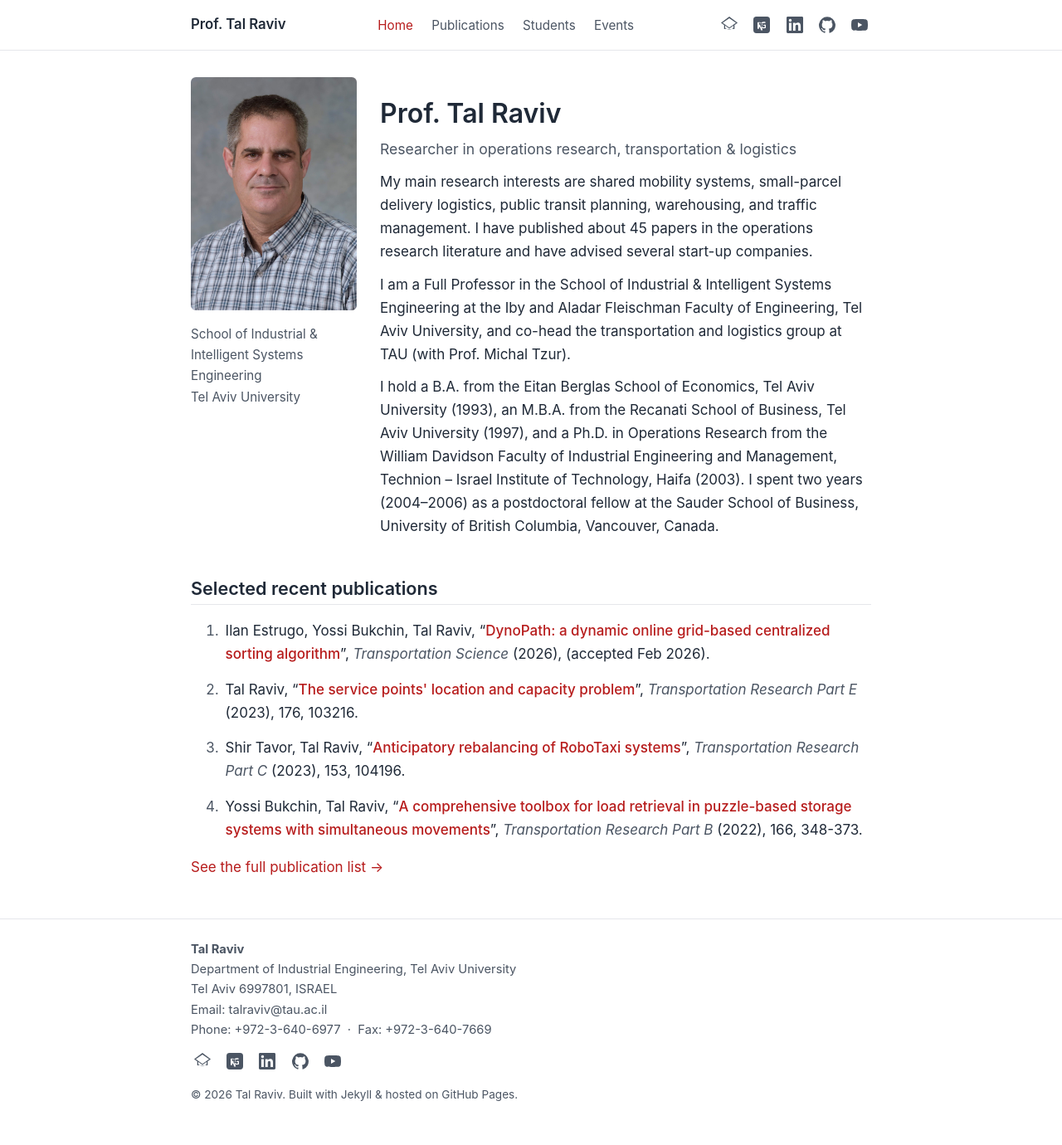
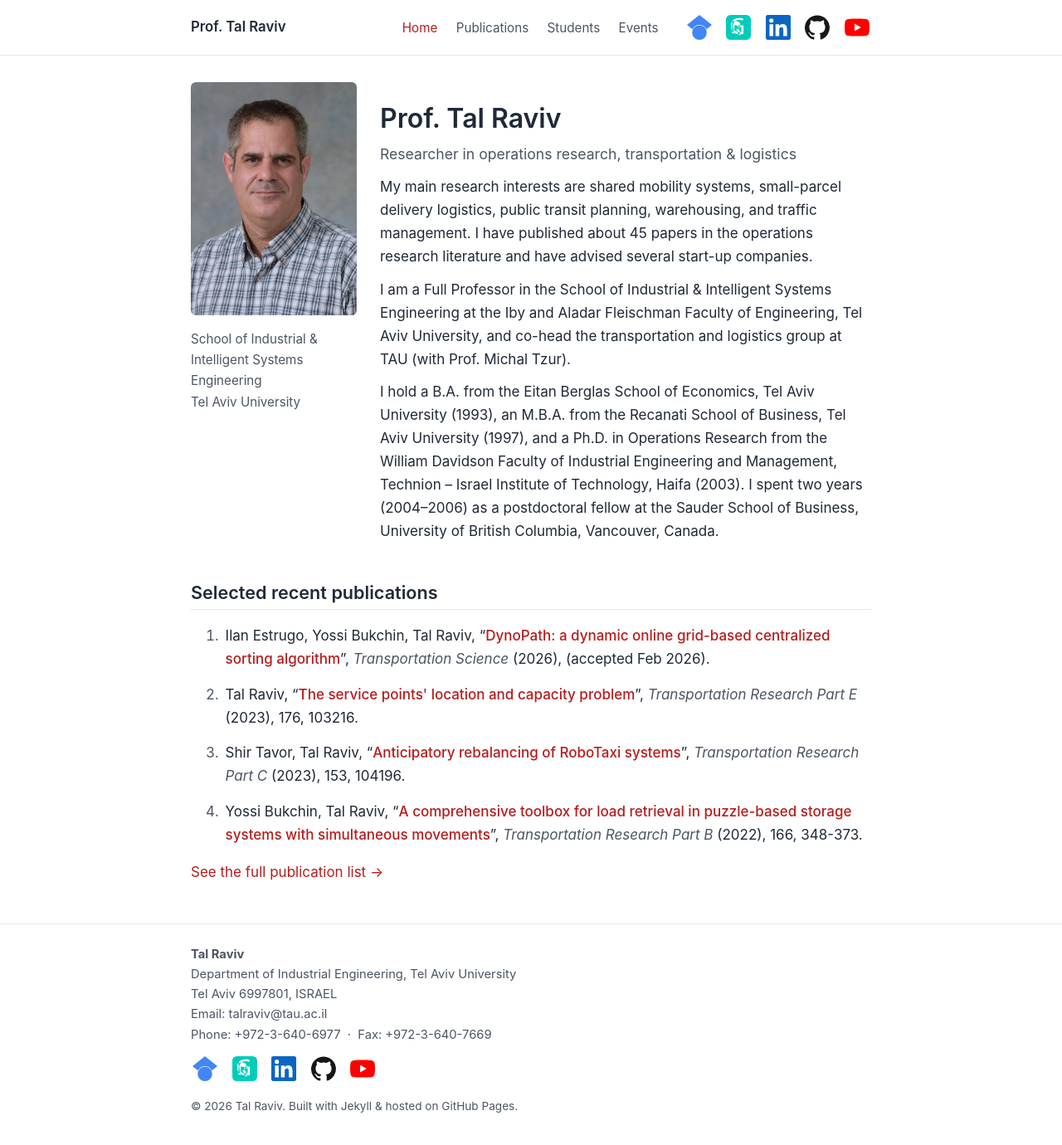
Before and after one commit to tal69/tal69.github.io, a Jekyll site: the page built from index.md, in a window 1280 px wide and 1385 px high. Shown: the top 1380 px of the window at 83% size. Built offline with Jekyll 4.4.1, drawn with Linux system fonts in a browser that asks for light colours.

Commit message:
larger brand-colored social icons in header

```diff
--- a/_includes/social-icons.html
+++ b/_includes/social-icons.html
@@ -1,22 +1,21 @@
 {%- comment -%}
-  Inline-SVG social icons used in the site header and footer.
-  Sources: hand-traced from each brand's public mark, kept minimal so the file
-  stays small. Swap any href in _config.yml's `social:` block.
+  Inline-SVG social icons in brand colors. Sizes / colors are controlled in
+  assets/css/main.scss under `.social-icons`.
 {%- endcomment -%}
 <div class="social-icons">
-  <a href="{{ site.social.scholar }}" title="Google Scholar" aria-label="Google Scholar" rel="noopener" target="_blank">
-    <svg viewBox="0 0 24 24" aria-hidden="true"><path d="M12 0L0 9l4.5 3.4V18h15v-5.6L24 9 12 0zm0 2.3L21.6 9 12 16 2.4 9 12 2.3zM6 13l6 4.5L18 13v3.2c0 1-2.7 2.3-6 2.3s-6-1.3-6-2.3V13z"/></svg>
+  <a class="ic ic-scholar" href="{{ site.social.scholar }}" title="Google Scholar" aria-label="Google Scholar" rel="noopener" target="_blank">
+    <svg viewBox="0 0 24 24" aria-hidden="true"><path d="M5.242 13.769L0 9.5 12 0l12 9.5-5.242 4.269C17.548 11.249 14.978 9.5 12 9.5c-2.977 0-5.548 1.748-6.758 4.269zM12 10a7 7 0 100 14 7 7 0 000-14z"/></svg>
   </a>
-  <a href="{{ site.social.researchgate }}" title="ResearchGate" aria-label="ResearchGate" rel="noopener" target="_blank">
-    <svg viewBox="0 0 24 24" aria-hidden="true"><path d="M19.6 0H4.4A4.4 4.4 0 000 4.4v15.2A4.4 4.4 0 004.4 24h15.2a4.4 4.4 0 004.4-4.4V4.4A4.4 4.4 0 0019.6 0zM8.1 17.7H6V8.4c.7-.1 1.7-.2 2.9-.2 1.5 0 2.5.3 3.2.9.6.5 1 1.3 1 2.2 0 1.6-1.2 2.6-2.4 3v.1c1 .3 1.6 1.1 1.9 2.3.4 1.4.7 2.6.9 3H11c-.2-.3-.5-1.2-.8-2.5-.3-1.4-1-2-2.1-2.1H8.1v4.6zm0-6h.9c1.1 0 2-.5 2-1.4 0-1-.7-1.4-1.9-1.4-.5 0-.8 0-1 .1v2.7zM18 16.5c-.6.2-1.7.5-3 .5-1.5 0-2.7-.4-3.6-1.3-.8-.8-1.3-2-1.3-3.5 0-2.9 2.1-4.7 5.1-4.7 1.1 0 2 .2 2.4.5l-.4 1.6c-.5-.2-1.1-.4-2-.4-2 0-3.3 1.2-3.3 3.2 0 2 1.3 3.2 3.1 3.2.7 0 1.2-.1 1.5-.2v-2.2h-1.9v-1.5H18v4.8z"/></svg>
+  <a class="ic ic-rg" href="{{ site.social.researchgate }}" title="ResearchGate" aria-label="ResearchGate" rel="noopener" target="_blank">
+    <svg viewBox="0 0 24 24" aria-hidden="true"><path d="M19.586 0H4.414A4.414 4.414 0 000 4.414v15.172A4.414 4.414 0 004.414 24h15.172A4.414 4.414 0 0024 19.586V4.414A4.414 4.414 0 0019.586 0zM8.06 17.785H6V6.215c.78-.092 1.776-.184 3.029-.184 1.69 0 2.838.347 3.617 1.034.687.595 1.044 1.46 1.044 2.526 0 1.79-1.32 2.95-2.7 3.379v.06c1.11.357 1.79 1.318 2.139 2.683.475 1.856.825 3.149 1.135 3.668h-2.13c-.227-.397-.553-1.473-.953-3.087-.412-1.764-1.18-2.435-2.838-2.466h-1.283zm0-7.123v3.292h1.39c1.426 0 2.323-.825 2.323-2.034 0-1.346-.928-1.973-2.292-1.973-.674 0-1.18.06-1.42.115zm10.034 7.123c-1.05.342-3.05.794-5.057.794-2.654 0-4.643-.672-6.107-2.082-1.395-1.318-2.227-3.428-2.227-5.84 0-4.674 3.252-7.696 7.927-7.696 1.872 0 3.36.395 4.07.732l-.412 1.745c-.872-.396-1.96-.687-3.69-.687-3.504 0-5.79 2.142-5.79 5.84 0 3.668 2.158 5.81 5.553 5.81 1.215 0 2.05-.168 2.475-.382v-4.325h-2.925v-1.715h4.967v7.806z"/></svg>
   </a>
-  <a href="{{ site.social.linkedin }}" title="LinkedIn" aria-label="LinkedIn" rel="noopener" target="_blank">
+  <a class="ic ic-li" href="{{ site.social.linkedin }}" title="LinkedIn" aria-label="LinkedIn" rel="noopener" target="_blank">
     <svg viewBox="0 0 24 24" aria-hidden="true"><path d="M20.45 20.45h-3.55v-5.57c0-1.33-.03-3.04-1.85-3.04-1.85 0-2.13 1.45-2.13 2.94v5.67H9.36V9h3.41v1.56h.05c.47-.9 1.64-1.85 3.37-1.85 3.6 0 4.27 2.37 4.27 5.46v6.28zM5.34 7.43a2.06 2.06 0 110-4.13 2.06 2.06 0 010 4.13zM7.12 20.45H3.56V9h3.56v11.45zM22.22 0H1.77C.79 0 0 .77 0 1.72v20.56C0 23.23.79 24 1.77 24h20.45c.98 0 1.78-.77 1.78-1.72V1.72C24 .77 23.2 0 22.22 0z"/></svg>
   </a>
-  <a href="{{ site.social.github }}" title="GitHub" aria-label="GitHub" rel="noopener" target="_blank">
+  <a class="ic ic-gh" href="{{ site.social.github }}" title="GitHub" aria-label="GitHub" rel="noopener" target="_blank">
     <svg viewBox="0 0 24 24" aria-hidden="true"><path d="M12 .3a12 12 0 00-3.8 23.38c.6.12.83-.26.83-.58v-2.04c-3.34.72-4.04-1.61-4.04-1.61-.55-1.4-1.34-1.77-1.34-1.77-1.08-.74.08-.73.08-.73 1.2.09 1.83 1.24 1.83 1.24 1.07 1.83 2.8 1.3 3.49 1 .1-.78.42-1.31.76-1.61-2.66-.3-5.46-1.33-5.46-5.93 0-1.31.47-2.38 1.24-3.22-.13-.3-.54-1.52.12-3.18 0 0 1-.32 3.3 1.23a11.5 11.5 0 016 0c2.28-1.55 3.29-1.23 3.29-1.23.66 1.66.24 2.88.12 3.18.77.84 1.23 1.91 1.23 3.22 0 4.61-2.81 5.62-5.48 5.92.43.37.81 1.1.81 2.22v3.29c0 .32.22.7.83.58A12 12 0 0012 .3"/></svg>
   </a>
-  <a href="{{ site.social.youtube }}" title="YouTube" aria-label="YouTube" rel="noopener" target="_blank">
+  <a class="ic ic-yt" href="{{ site.social.youtube }}" title="YouTube" aria-label="YouTube" rel="noopener" target="_blank">
     <svg viewBox="0 0 24 24" aria-hidden="true"><path d="M23.5 6.2a3 3 0 00-2.1-2.1C19.5 3.6 12 3.6 12 3.6s-7.5 0-9.4.5A3 3 0 00.5 6.2 31.4 31.4 0 000 12a31.4 31.4 0 00.5 5.8 3 3 0 002.1 2.1c1.9.5 9.4.5 9.4.5s7.5 0 9.4-.5a3 3 0 002.1-2.1A31.4 31.4 0 0024 12a31.4 31.4 0 00-.5-5.8zM9.6 15.6V8.4l6.3 3.6-6.3 3.6z"/></svg>
   </a>
 </div>
--- a/assets/css/main.scss
+++ b/assets/css/main.scss
@@ -120,27 +120,43 @@ a:hover { text-decoration: underline; }
 .social-icons {
   display: inline-flex;
   align-items: center;
-  gap: 0.7rem;
+  gap: 0.85rem;
 }
 .social-icons a {
   display: inline-flex;
   align-items: center;
   justify-content: center;
-  width: 28px; height: 28px;
-  color: var(--fg-muted);
-  transition: color 120ms ease;
+  width: 34px; height: 34px;
+  border-radius: 6px;
+  transition: transform 120ms ease, filter 120ms ease;
 }
-.social-icons a:hover { color: var(--accent); }
+.social-icons a:hover { transform: translateY(-1px); filter: brightness(1.08); }
 .social-icons svg {
-  width: 20px; height: 20px;
+  width: 30px; height: 30px;
   fill: currentColor;
   display: block;
 }
-.site-footer .social-icons { margin-top: 0.75rem; }
-.site-header .social-icons { margin-left: 0.5rem; }
+
+/* Brand colors */
+.ic-scholar { color: #4285F4; }   /* Google blue */
+.ic-rg      { color: #00CCBB; }   /* ResearchGate teal */
+.ic-li      { color: #0A66C2; }   /* LinkedIn */
+.ic-gh      { color: #181717; }   /* GitHub */
+.ic-yt      { color: #FF0000; }   /* YouTube */
+@media (prefers-color-scheme: dark) {
+  .ic-gh { color: #f5f5f5; }
+}
+
+/* Pin nav + icons to the right of the header */
+.site-header .wrap > .site-title { margin-right: auto; }
+.site-header .social-icons { margin-left: 1rem; }
+.site-footer .social-icons   { margin-top: 0.75rem; }
+
 @media (max-width: 640px) {
   .site-header .wrap { row-gap: 0.5rem; }
   .site-header .social-icons { margin-left: 0; }
+  .social-icons a { width: 30px; height: 30px; }
+  .social-icons svg { width: 26px; height: 26px; }
 }
 
 /* ---- tables ---- */
```
